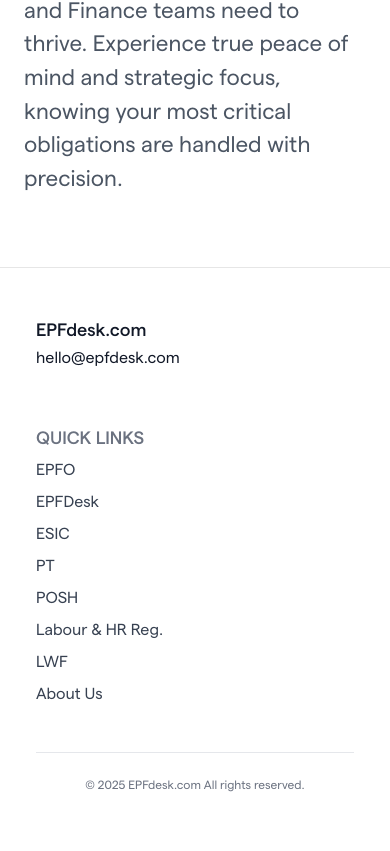
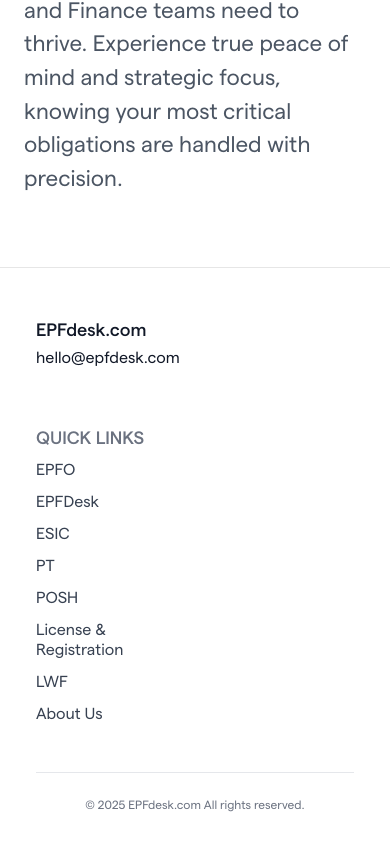
Before and after one commit to greatby/EPFdesk_V2, a React (Vite) app: page / in a window 390 px wide. Shown: the part 10172-11023 px from the top of the page. Built offline with nearby package versions, Linux system fonts and the light colour scheme; no server answers.

Commit message:
minor code changes

```diff
--- a/src/components/Footer.jsx
+++ b/src/components/Footer.jsx
@@ -51,10 +51,6 @@
               </a>
 
             </h4>
-            {/* <p className="text-sm text-gray-600">
-              India's most trusted EPFO compliance partner. Serving 5000+
-              companies with 99.8% accuracy since 2020.
-            </p> */}
           </div>
 
           {/* Quick Links */}
@@ -62,7 +58,7 @@
             <h5 className="text-lg font-semibold text-gray-500 uppercase mb-2">
               Quick Links
             </h5>
-            <ul className="space-y-3 text-[1rem] columns-1 md:columns-2">
+            <ul className="space-y-3 text-[1rem] w-[27vw] columns-1 md:columns-2">
               <li>
                 <Link to="/epf">EPFO</Link>
               </li>
@@ -79,7 +75,7 @@
                 <Link to="/posh">POSH</Link>
               </li>
               <li>
-                <Link to="/labour">Labour & HR Reg.</Link>
+                <Link to="/labour">License & Registration</Link>
               </li>
               <li>
                 <Link to="/lwf">LWF</Link>
@@ -122,130 +118,3 @@
     </footer>
   );
 }
-// import { ChevronUpIcon } from "@heroicons/react/24/outline";
-// import { useEffect, useState } from "react";
-// import { Link, useLocation } from "react-router-dom";
-
-// export default function Footer() {
-//   const [showScroll, setShowScroll] = useState(false);
-//   const { pathname } = useLocation();
-
-//   useEffect(() => {
-//     const handleScroll = () => setShowScroll(window.scrollY > 300);
-//     window.addEventListener("scroll", handleScroll);
-//     return () => window.removeEventListener("scroll", handleScroll);
-//   }, []);
-
-//   useEffect(() => {
-//     window.scrollTo(0, 0);
-//   }, [pathname]);
-
-//   return (
-//     <footer className="relative w-full bg-gradient-to-br from-[#f5f7fa] to-[#c3cfe2] px-4 py-12 sm:px-6 lg:px-12" id="footer-section">
-//       {/* Floating Background */}
-//       <div className="absolute inset-0 overflow-hidden pointer-events-none z-0">
-//         <div className="absolute top-10 left-5 w-24 h-24 bg-[#ff6b6b] opacity-10 rounded-full animate-float" />
-//         <div className="absolute top-2/3 right-8 w-20 h-20 bg-[#4ecdc4] opacity-10 rounded-full animate-float delay-2000" />
-//         <div className="absolute bottom-16 left-16 w-32 h-32 bg-[#ffe66d] opacity-10 rounded-full animate-float delay-4000" />
-//         <div className="absolute top-1/3 right-1/4 w-14 h-14 bg-[#a8e6cf] opacity-10 rounded-full animate-float delay-1000" />
-//         <div className="absolute bottom-1/2 right-4 w-16 h-16 bg-[#ffd3a5] opacity-10 rotate-45 animate-float delay-3000" />
-//       </div>
-
-//       <div className="relative z-10 max-w-7xl mx-auto bg-white rounded-3xl shadow-xl p-8 sm:p-12 lg:p-16">
-//         <div className="absolute inset-0 pointer-events-none z-0">
-//           <div className="absolute top-10 left-16 w-4 h-4 bg-[#ff6b6b] rounded-full opacity-20 animate-float-slow" />
-//           <div className="absolute top-[60%] right-10 w-5 h-5 bg-[#4ecdc4] rounded-full opacity-20 animate-float delay-2000" />
-//           <div className="absolute bottom-12 left-24 w-6 h-6 bg-[#ffe66d] rounded-full opacity-10 animate-float-slow delay-3000" />
-//           <div className="absolute top-1/3 right-1/3 w-3 h-3 bg-[#a8e6cf] rounded-full opacity-20 animate-float delay-1000" />
-//           <div className="absolute bottom-6 right-1/4 w-5 h-5 bg-[#ffd3a5] rounded-full opacity-10 animate-float-slow delay-4000" />
-//         </div>
-//         {/* Logo Section */}
-//         <div className="text-center mb-12">
-//           <div className="relative mx-auto w-24 h-24 mb-4">
-//             <div className="absolute -top-3 -right-3 w-12 h-12 bg-[#ff6b6b] rounded-full opacity-30" />
-//             <div className="absolute -bottom-1 -left-1 w-10 h-10 bg-[#4ecdc4] rounded-full opacity-30" />
-//             <div className="absolute top-6 left-6 w-16 h-16 bg-[#ffe66d] rotate-45 rounded-xl opacity-30" />
-//             <div className="relative z-10 w-full h-full flex items-center justify-center rounded-full bg-gradient-to-br from-[#a8e6cf] to-[#dcedc1] shadow-lg text-4xl">
-//               🏢
-//             </div>
-//           </div>
-//           <h2 className="text-3xl font-bold text-gray-800">Compliance Flow</h2>
-//           <p className="text-gray-500 mt-2">Navigate the compliance maze with confidence</p>
-//           <div className="mt-4 w-24 h-2 bg-gray-200 rounded-full mx-auto overflow-hidden">
-//             <div className="h-full bg-gradient-to-r from-blue-500 to-purple-500 animate-progress rounded-full" />
-//           </div>
-//         </div>
-
-//         {/* Grid Content */}
-//         <div className="grid grid-cols-1 md:grid-cols-2 lg:grid-cols-4 gap-10 text-left">
-//           {/* Company */}
-//           <div>
-//             <h3 className="text-lg font-bold text-gray-800 mb-4">🏢 Company</h3>
-//             <p className="text-sm text-gray-600">Streamlining EPFO, ESIC & PT compliance for businesses across India.</p>
-//             <p className="text-sm text-gray-600 mt-2 mb-1">📍 Bengaluru, India</p>
-//             <p className="text-sm text-gray-600 mb-1">📞 +91 XXX XXX XXXX</p>
-//             <p className="text-sm text-gray-600">📧 hello@epfdesk.com</p>
-//           </div>
-
-//           {/* Services */}
-//           <div>
-//             <h3 className="text-lg font-bold text-gray-800 mb-4">🛠️ Services</h3>
-//             <ul className="space-y-2 text-sm text-gray-600">
-//               <li><Link to="/epf">🏢 EPFO Management</Link></li>
-//               <li><Link to="/epfDesk">📊 EPFDesk Portal</Link></li>
-//               <li><Link to="/esic">🏥 ESIC Compliance</Link></li>
-//               <li><Link to="/lwf">⚖️ LWF Administration</Link></li>
-//               <li><Link to="/pt">💰 Professional Tax</Link></li>
-//               <li><a href="https://about-us-flame.vercel.app/">📖 About Us</a></li>
-//             </ul>
-//           </div>
-
-//           {/* <div>
-//             <h3 className="text-lg font-bold text-gray-800 mb-4">🎧 Support</h3>
-//             <ul className="space-y-2 text-sm text-gray-600">
-//               <li><a href="#">📚 Help Center</a></li>
-//               <li><a href="#">💬 Live Chat</a></li>
-//               <li><a href="#">📧 Contact Support</a></li>
-//               <li><a href="#">📊 Status Page</a></li>
-//             </ul>
-//           </div>
-
-//           <div>
-//             <h3 className="text-lg font-bold text-gray-800 mb-4">🔒 Legal</h3>
-//             <ul className="space-y-2 text-sm text-gray-600">
-//               <li><a href="#">🔐 Privacy Policy</a></li>
-//               <li><a href="#">📋 Terms of Service</a></li>
-//               <li><a href="#">🛡️ Data Protection</a></li>
-//               <li><a href="#">✅ Compliance</a></li>
-//             </ul>
-//           </div> */}
-//         </div>
-
-//         {/* Bottom Section */}
-//         <div className="mt-12 pt-6 border-t border-gray-200 flex flex-col md:flex-row justify-between items-center text-sm text-gray-500 gap-4">
-//           <p>&copy; 2025 EPFdesk. All rights reserved.</p>
-//           <div className="flex space-x-4 text-lg">
-//             <a href="#" aria-label="LinkedIn">💼</a>
-//             <a href="#" aria-label="Twitter">🐦</a>
-//             <a href="#" aria-label="Facebook">📘</a>
-//             <a href="#" aria-label="YouTube">📺</a>
-//             <a href="#" aria-label="Instagram">📷</a>
-//           </div>
-//         </div>
-
-//         {/* Scroll to Top */}
-//         {showScroll && (
-//           <div className="mt-8 flex justify-center">
-//             <button
-//               onClick={() => window.scrollTo({ top: 0, behavior: "smooth" })}
-//               className="flex items-center gap-2 bg-gray-800 text-white px-4 py-2 rounded-full hover:bg-gray-700 transition"
-//             >
-//               <ChevronUpIcon className="w-5 h-5" />
-//               Back to Top
-//             </button>
-//           </div>
-//         )}
-//       </div>
-//     </footer>
-//   );
-// }
--- a/src/components/Navbar.jsx
+++ b/src/components/Navbar.jsx
@@ -18,7 +18,7 @@
   { href: "/epfDesk", label: "EPFdesk" },
   { href: "/esic", label: "ESIC" },
    { href: "/posh", label: "POSH" },
-    { href: "/labour", label: "Labour & HR Reg." },
+    { href: "/labour", label: "License & Registration" },
   { href: "/lwf", label: "LWF" },
   { href: "/pt", label: "PT" },
   { href: "/about", label: "About Us" },
```
